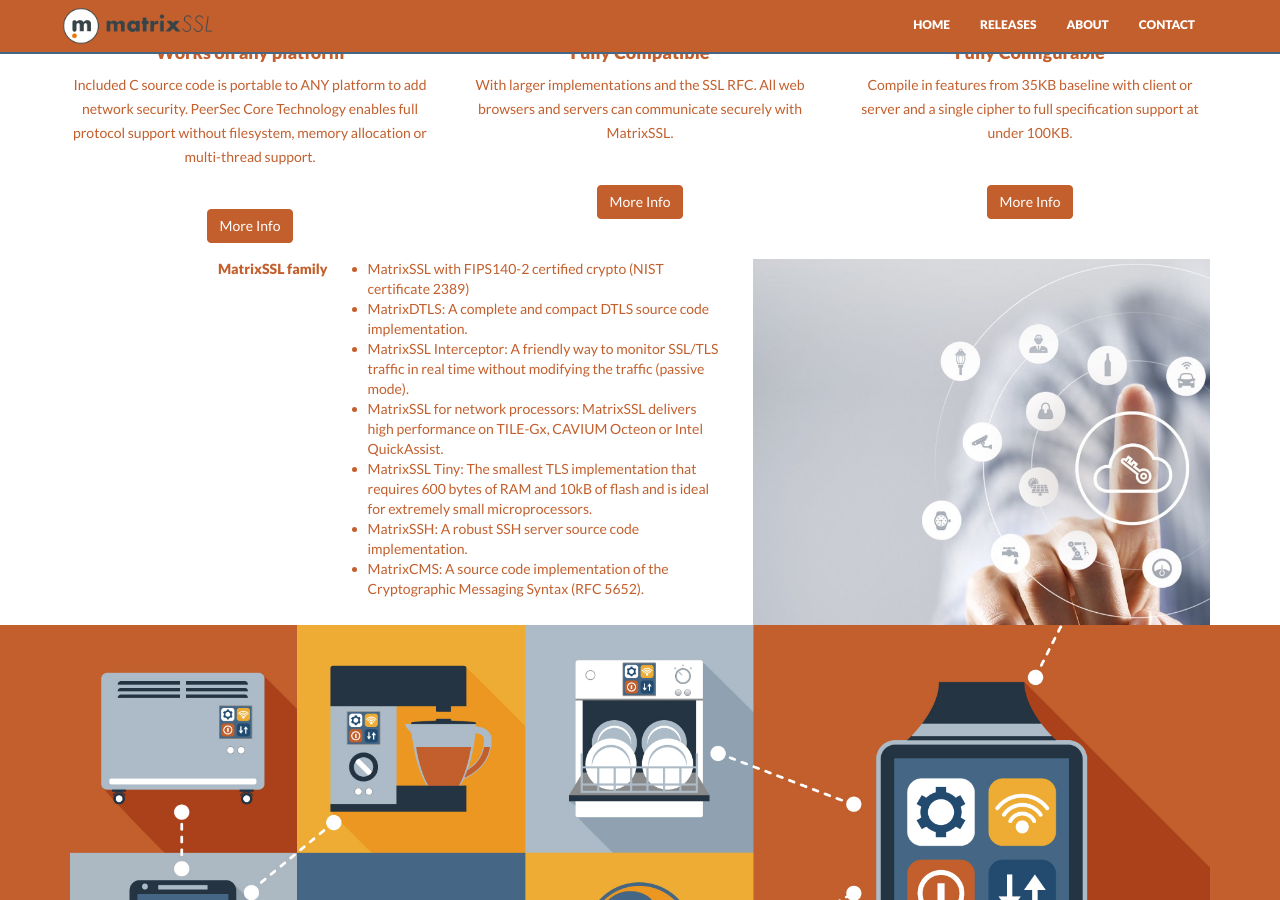
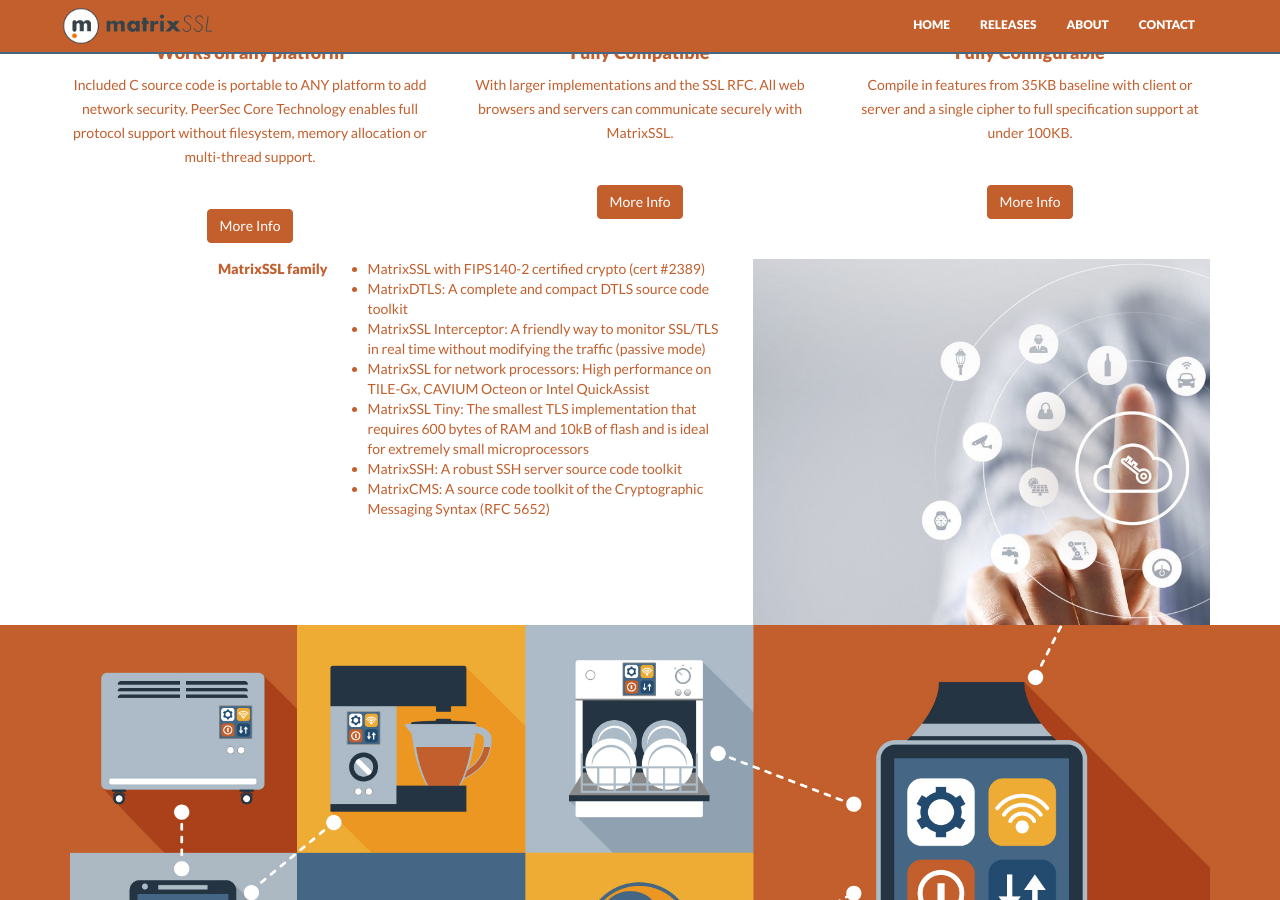
Before and after one commit to Layty/ssl, a Jekyll site: the page built from index.html, in a window 1280 px wide and 900 px high, scrolled down 823 px. Built offline with Jekyll 4.4.1, drawn with Linux system fonts in a browser that asks for light colours; nearby versions of some CDN libraries.

Commit message:
Update tech_summary.md

```diff
--- a/_includes/tech_summary.md
+++ b/_includes/tech_summary.md
@@ -1,8 +1,8 @@
 MatrixSSL family
-: - MatrixSSL with FIPS140-2 certified crypto (NIST certificate 2389)
- - MatrixDTLS: A complete and compact DTLS source code implementation.
- - MatrixSSL Interceptor: A friendly way to monitor SSL/TLS traffic in real time without modifying the traffic (passive mode).
- - MatrixSSL for network processors: MatrixSSL delivers high performance on TILE-Gx, CAVIUM Octeon or Intel QuickAssist.
- - MatrixSSL Tiny: The smallest TLS implementation that requires 600 bytes of RAM and 10kB of flash and is ideal for extremely small microprocessors.
- - MatrixSSH: A robust SSH server source code implementation.
- - MatrixCMS: A source code implementation of the Cryptographic Messaging Syntax (RFC 5652).
+: - MatrixSSL with FIPS140-2 certified crypto (cert #2389)
+ - MatrixDTLS: A complete and compact DTLS source code toolkit
+ - MatrixSSL Interceptor: A friendly way to monitor SSL/TLS in real time without modifying the traffic (passive mode)
+ - MatrixSSL for network processors: High performance on TILE-Gx, CAVIUM Octeon or Intel QuickAssist
+ - MatrixSSL Tiny: The smallest TLS implementation that requires 600 bytes of RAM and 10kB of flash and is ideal for extremely small microprocessors
+ - MatrixSSH: A robust SSH server source code toolkit
+ - MatrixCMS: A source code toolkit of the Cryptographic Messaging Syntax (RFC 5652)
```
